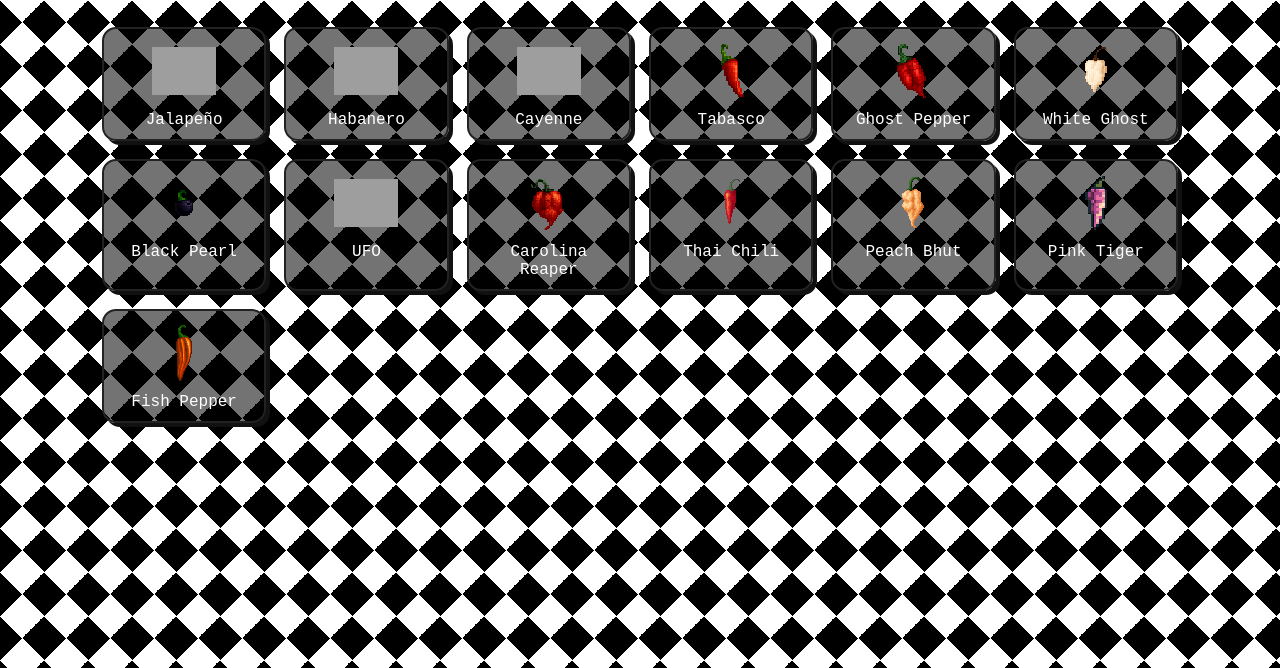
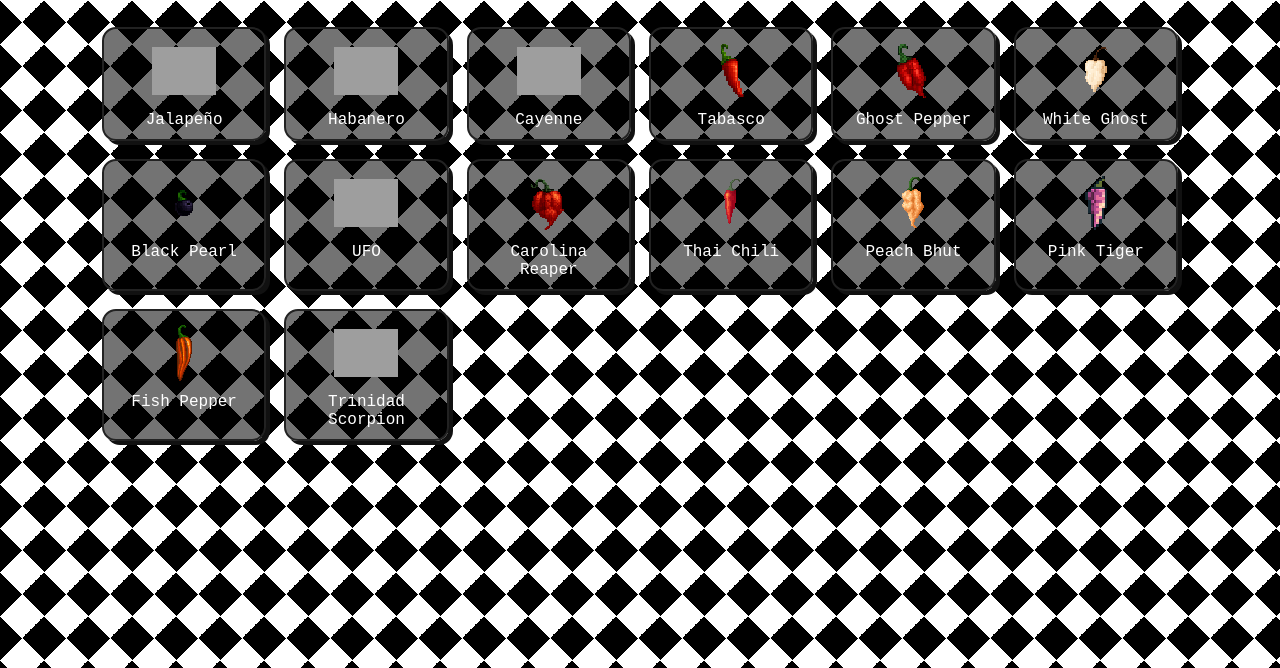
Before and after one commit to wayliss/Joey-s-Pepper-Patch, a plain HTML site: page index.html in a window 1280 px wide. Shown: the part 132-800 px from the top of the page. Drawn offline with Linux system fonts and the light colour scheme; grey boxes are pictures that could not be loaded.

Commit message:
Update index.html
added Trinidad scorpion

```diff
--- a/index.html
+++ b/index.html
@@ -3,7 +3,7 @@
 <head>
   <meta charset="UTF-8" />
   <meta name="viewport" content="width=device-width, initial-scale=1" />
-  <title>🌶️ Joey's pepper patch  </title>
+  <title>🌶️ Joey's Pepper Patch</title>
   <style>
     body {
       margin: 0;
@@ -80,7 +80,7 @@
 </head>
 <body>
   <div class="container">
-    <h1>🌶️ Joey's Pepper Patch </h1>
+    <h1>🌶️ Joey's Pepper Patch</h1>
     <div class="grid" id="pepperGrid"></div>
   </div>
 
@@ -100,16 +100,17 @@
       { key: "jalapeno", name: "Jalapeño", img: "images/Jalapeño.png", scoville: "2,500–8,000 SHU", taste: "Bright, vegetal, mild", origin: "Mexico" },
       { key: "habanero", name: "Habanero", img: "images/Habanero.png", scoville: "100,000–350,000 SHU", taste: "Fruity, floral, throat burn", origin: "Amazon → Mexico" },
       { key: "cayenne", name: "Cayenne", img: "images/Cayenne.png", scoville: "30,000–50,000 SHU", taste: "Neutral, sharp heat", origin: "French Guiana" },
-      { key: "tabasco", name: "Tabasco", img: "images/Tabasco.png", scoville: "30,000–50,000 SHU", taste: "peppery, quick heat", origin: "USA/Mexico" },
+      { key: "tabasco", name: "Tabasco", img: "images/Tabasco.png", scoville: "30,000–50,000 SHU", taste: "Peppery, quick heat", origin: "USA/Mexico" },
       { key: "ghost_pepper", name: "Ghost Pepper", img: "images/Ghost.png", scoville: ">1,000,000 SHU", taste: "Smoky, slow burn", origin: "India" },
       { key: "white_ghost", name: "White Ghost", img: "images/White_ghost.png", scoville: "~800,000 SHU", taste: "Clean heat, mild fruit", origin: "India" },
-      { key: "black_pearl", name: "Black Pearl", img: "images/Black_pearl.png", scoville: "10,000–30,000 SHU", taste: " mildy bitter heat", origin: "USA" },
+      { key: "black_pearl", name: "Black Pearl", img: "images/Black_pearl.png", scoville: "10,000–30,000 SHU", taste: "Mildly bitter heat", origin: "USA" },
       { key: "ufo", name: "UFO", img: "images/Ufo.png", scoville: "Unknown", taste: "Sweet, mild", origin: "Hybrid" },
       { key: "carolina_reaper", name: "Carolina Reaper", img: "images/Carolina_reaper.png", scoville: "1.4M–2.2M SHU", taste: "Smokey, sweet, extreme", origin: "South Carolina" },
-      { key: "thai", name: "Thai Chili", img: "images/Thai_chili.png", scoville: "50,000–100,000 SHU", taste: "savory quick heat", origin: "Thailand" },
+      { key: "thai", name: "Thai Chili", img: "images/Thai_chili.png", scoville: "50,000–100,000 SHU", taste: "Savory quick heat", origin: "Thailand" },
       { key: "peach", name: "Peach Bhut", img: "images/Peach_Bhut.png", scoville: "~800,000 SHU", taste: "Peachy burn", origin: "India" },
       { key: "pink", name: "Pink Tiger", img: "images/Pink_tiger.png", scoville: "Unknown", taste: "Hot with stripes", origin: "Hybrid" },
-      { key: "fish", name: "Fish Pepper", img: "images/Fish.png", scoville: "5,000–30,000 SHU", taste: "Tangy, traditional", origin: "Africa" }
+      { key: "fish", name: "Fish Pepper", img: "images/Fish.png", scoville: "5,000–30,000 SHU", taste: "Tangy, traditional", origin: "Africa" },
+      { key: "trinidad_scorpion", name: "Trinidad Scorpion", img: "images/Trinidad_scorpion.png", scoville: "800,000–1,200,000 SHU", taste: "Fiery, sharp, earthy", origin: "Trinidad & Tobago" }
     ];
 
     const grid = document.getElementById('pepperGrid');
@@ -165,6 +166,8 @@
       switch (key) {
         case 'ghost_pepper': case 'white_ghost':
           noiseBurst(ctx, 0.8, 12000, 800, 'lowpass', 0.4); break;
+        case 'trinidad_scorpion':
+          noiseBurst(ctx, 0.7, 10000, 900, 'highpass', 0.5); break;
         case 'fish': case 'ufo':
           envTone(ctx, 600, 0.02, 0.08, 0.3, 0.2, 'sine', 0.5); break;
         case 'jalapeno': case 'tabasco':
```
